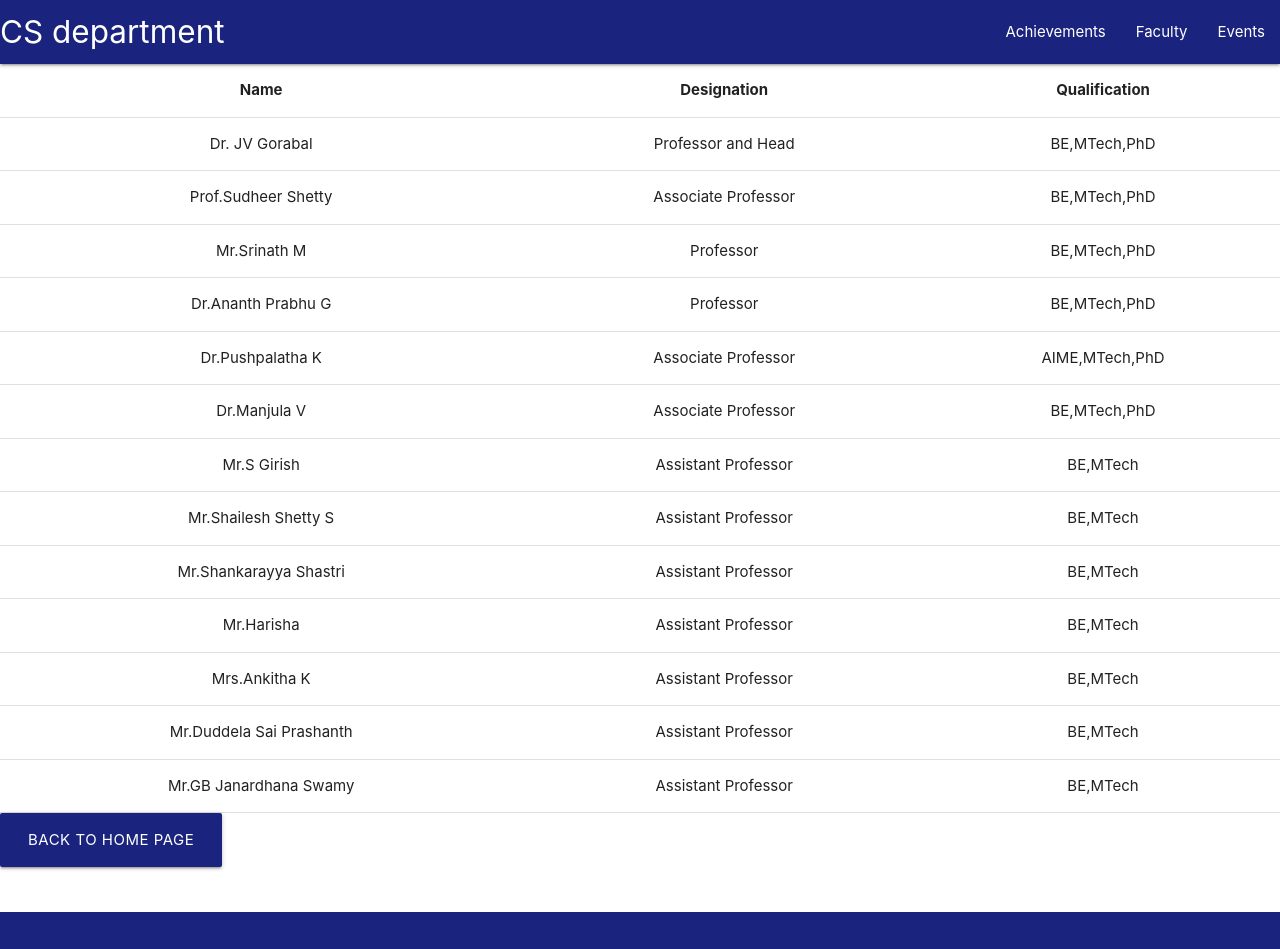
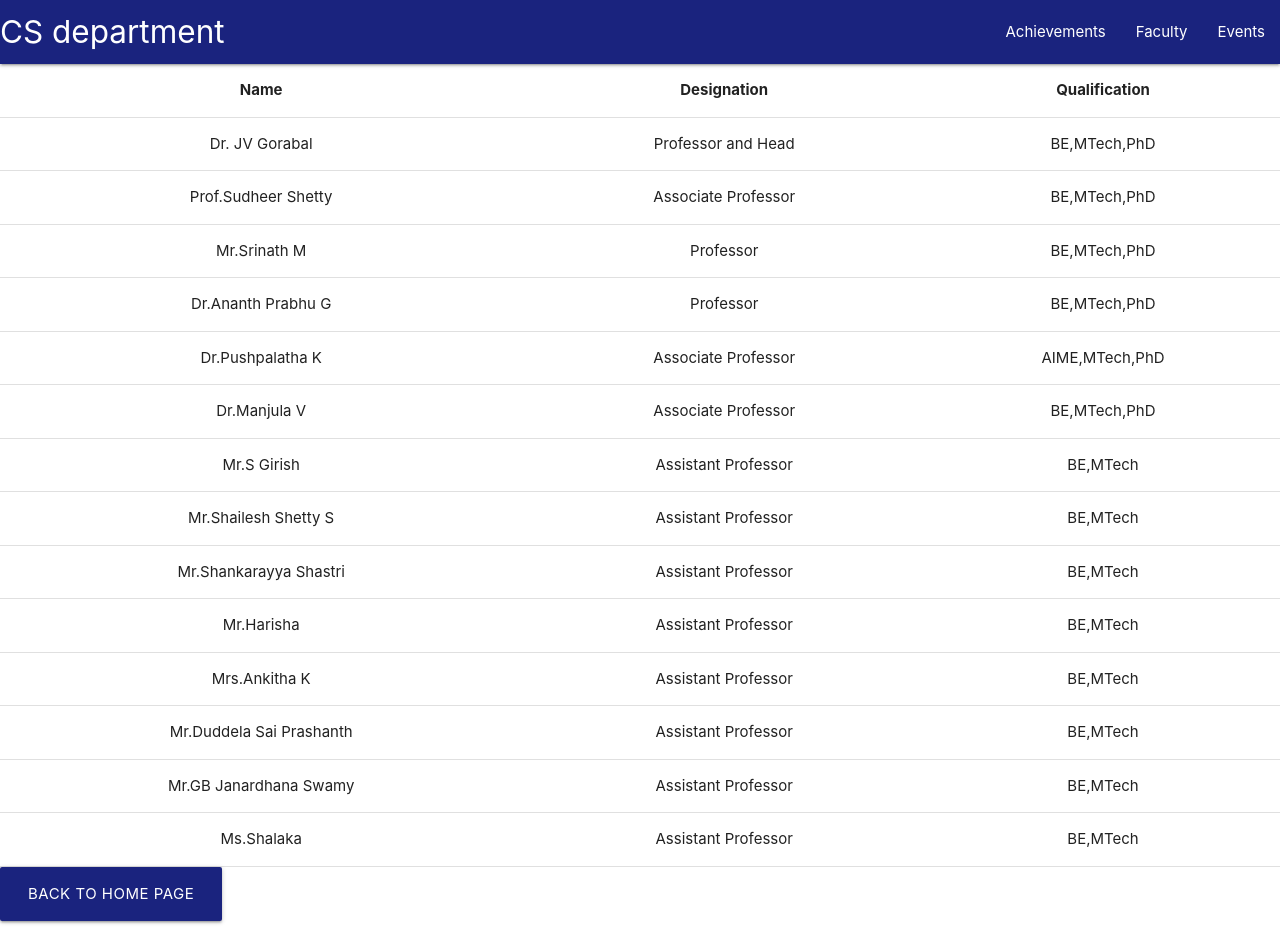
Before and after one commit to shravan1998/cs-department-website, an Angular app in the folder cs-department-website/: page /faculty in a window 1280 px wide. Shown: the top 949 px of the page. Built offline with nearby package versions, Linux system fonts and the light colour scheme.

Commit message:
Added another entry

```diff
--- a/cs-department-website/src/app/faculty/faculty.component.html
+++ b/cs-department-website/src/app/faculty/faculty.component.html
@@ -73,6 +73,11 @@
         <td>Assistant Professor</td>
         <td>BE,MTech</td>
       </tr>
+      <tr>
+        <td>Ms.Shalaka</td>
+        <td>Assistant Professor</td>
+        <td>BE,MTech</td>
+      </tr>
     </tbody>
   </table>
 
```
